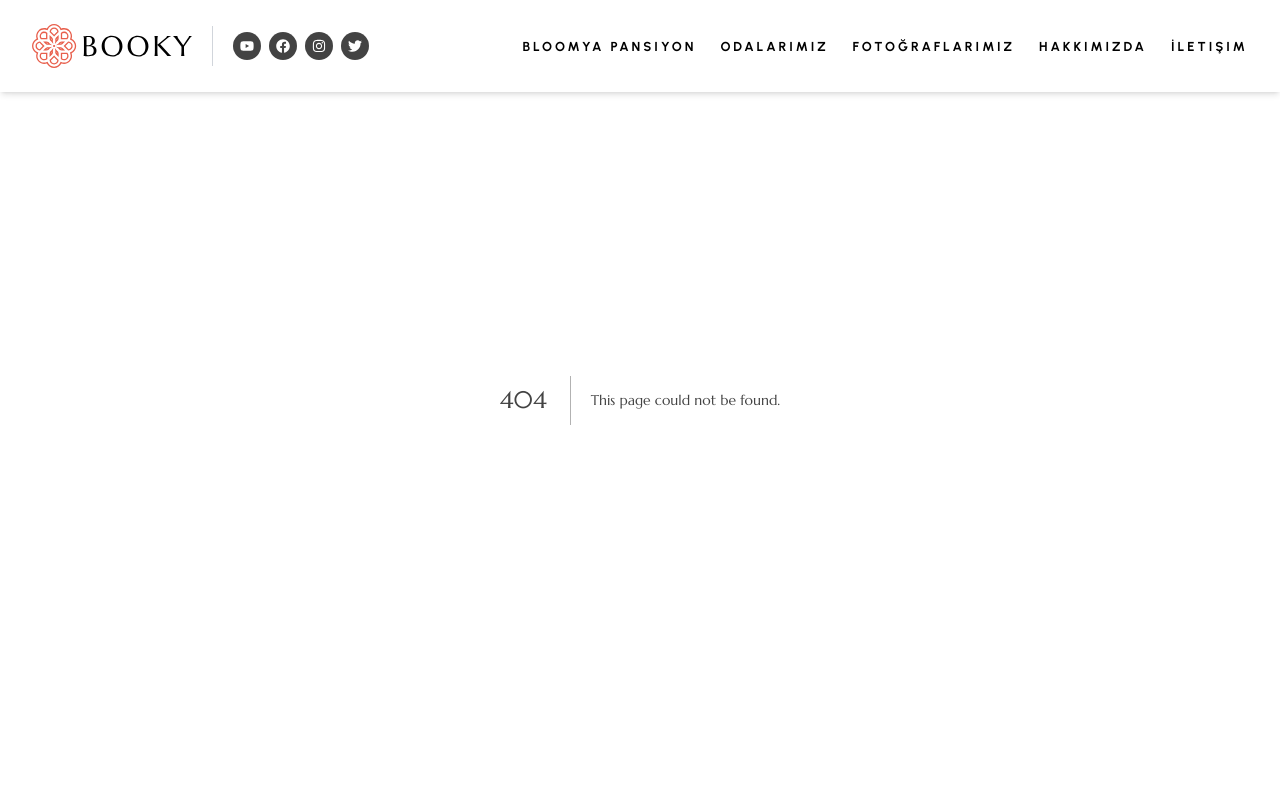
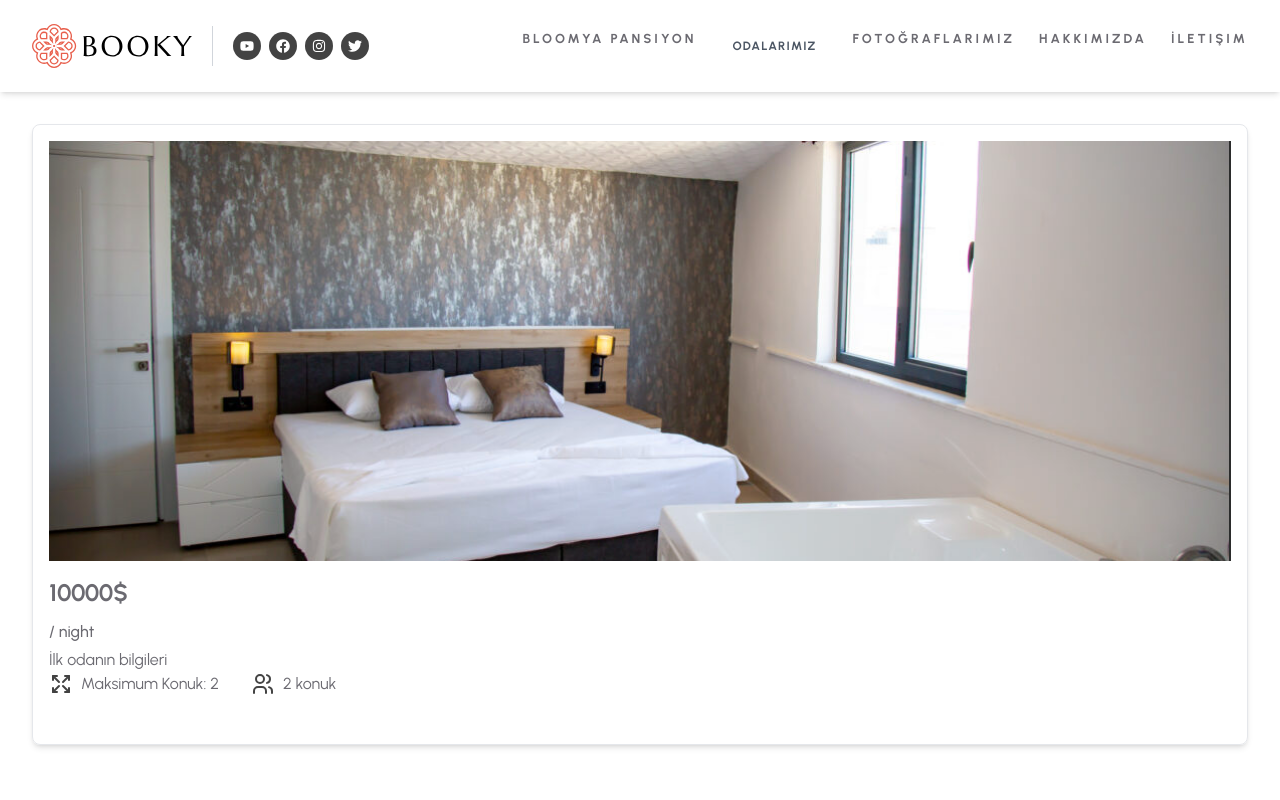
Before and after one commit to dogukan2201/hostinger, a Next.js app: page /rooms in a window 1280 px wide. Before the commit this address had no page. Shown: the top 800 px of the page. Built offline with nearby package versions, Linux system fonts and the light colour scheme.

Commit message:
room drop menu addded & rooms page added

```diff
--- a/app/room/page.tsx
+++ /dev/null
@@ -1,45 +0,0 @@
-import Image from "next/image";
-import { TbArrowsMaximize, TbUsers } from "react-icons/tb";
-
-const RoomDetails = async ({ params }: { params: any }) => {
-  return (
-    <section className="min-h-[80vh]">
-      <div className="container mx-auto py-8">
-        <div className="flex flex-col lg:flex-row lg:gap-12 h-full">
-          ROOM DETAILS
-          <div className="flex-1">
-            <div className="relative h-[360px] lg:h-[420px] mb-8">
-              <img src="/assets/oda.png" alt="Oda" className="w-full h-full" />
-            </div>
-            <div className="flex flex-1 flex-col mb-8">
-              10000$
-              <div className="flex justify-between items-center mb-4">
-                <p className="h3 font-secondary font-medium text-accent">
-                  <span className="text-base text-secondary">/ night</span>
-                </p>
-              </div>
-              İNFO ABOUT THE ROOM
-              <div className="flex items-center gap-8 mb-4">
-                <div className="flex items-center gap-2">
-                  <div className="text-2xl text-accent">
-                    <TbArrowsMaximize />
-                  </div>
-                  <p></p>
-                </div>
-                <div className="flex items-center gap-2">
-                  <div className="text-2xl text-accent">
-                    <TbUsers />
-                  </div>
-                </div>
-              </div>
-            </div>
-          </div>
-          {/* reservation */}
-          <div className="w-full lg:max-w-[360px] h-max"></div>
-        </div>
-      </div>
-    </section>
-  );
-};
-
-export default RoomDetails;
--- /dev/null
+++ b/app/rooms/page.tsx
@@ -0,0 +1,94 @@
+import { TbArrowsMaximize, TbUsers } from "react-icons/tb";
+import Link from "next/link";
+
+// Oda bilgileri
+const rooms = [
+  {
+    id: 1,
+    price: 10000,
+    image: "/assets/oda.png",
+    info: "İlk odanın bilgileri",
+    maxGuests: 2,
+  },
+  {
+    id: 2,
+    price: 15000,
+    image: "/assets/oda.png",
+    info: "İkinci odanın bilgileri",
+    maxGuests: 4,
+  },
+  {
+    id: 3,
+    price: 20000,
+    image: "/assets/oda.png",
+    info: "Üçüncü odanın bilgileri",
+    maxGuests: 3,
+  },
+  {
+    id: 4,
+    price: 25000,
+    image: "/assets/oda.png",
+    info: "Dördüncü odanın bilgileri",
+    maxGuests: 2,
+  },
+  {
+    id: 5,
+    price: 30000,
+    image: "/assets/oda.png",
+    info: "Beşinci odanın bilgileri",
+    maxGuests: 5,
+  },
+];
+
+const RoomDetails = async () => {
+  return (
+    <section className="min-h-[80vh] ">
+      <div className="container mx-auto py-8">
+        <div className="flex flex-col gap-8 h-full">
+          {rooms.map((room) => (
+            <div
+              key={room.id}
+              className="flex flex-col mb-8 border p-4 rounded-lg shadow-md"
+            >
+              <div className="relative w-full h-[420px] mb-4 overflow-hidden">
+                <Link href={`/room/${room.id}`} passHref>
+                  <button className="relative w-full h-[420px] mb-4 overflow-hidden">
+                    <img
+                      src={room.image}
+                      alt={`Oda ${room.id}`}
+                      className="w-full h-full object-cover"
+                    />
+                  </button>
+                </Link>
+              </div>
+              <div className="flex flex-col mb-4">
+                <p className="text-2xl font-bold">{room.price}$</p>
+                <p className="h3 font-secondary font-medium text-accent">
+                  <span className="text-base text-secondary">/ night</span>
+                </p>
+                <p>{room.info}</p>
+                <div className="flex items-center gap-8 mb-4">
+                  <div className="flex items-center gap-2">
+                    <div className="text-2xl text-accent">
+                      <TbArrowsMaximize />
+                    </div>
+                    <p>Maksimum Konuk: {room.maxGuests}</p>
+                  </div>
+                  <div className="flex items-center gap-2">
+                    <div className="text-2xl text-accent">
+                      <TbUsers />
+                    </div>
+                    <p>{room.maxGuests} konuk</p>
+                  </div>
+                  {/* reservation SAYFASINA ATILABİLR */}
+                </div>
+              </div>
+            </div>
+          ))}
+        </div>
+      </div>
+    </section>
+  );
+};
+
+export default RoomDetails;
--- a/components/Dropdown.tsx
+++ b/components/Dropdown.tsx
@@ -1,77 +1,37 @@
+import { Button } from "@/components/ui/button";
+import Link from "next/link";
 import {
   DropdownMenu,
   DropdownMenuContent,
   DropdownMenuGroup,
   DropdownMenuItem,
   DropdownMenuLabel,
-  DropdownMenuSeparator,
-  DropdownMenuShortcut,
   DropdownMenuTrigger,
-} from '@/components/ui/dropdown-menu';
+} from "@/components/ui/dropdown-menu";
 
-import { Avatar, AvatarImage, AvatarFallback } from './ui/avatar';
-
-import Link from 'next/link';
-import { LogoutLink } from '@kinde-oss/kinde-auth-nextjs/components';
-
-import { FaCalendarCheck, FaHome, FaSignOutAlt } from 'react-icons/fa';
-
-const Dropdown = ({ user }: { user: any }) => {
+export function RoomDropdownMenu() {
   return (
     <DropdownMenu>
       <DropdownMenuTrigger asChild>
-        <div className='flex items-center gap-2 cursor-pointer'>
-          {/* avatar */}
-          <Avatar>
-            <AvatarImage src={user.picture} />
-            <AvatarFallback className='bg-accent text-white'>{`${user.given_name[0]} ${user.family_name[0]}`}</AvatarFallback>
-          </Avatar>
-          {/* name & email */}
-          <div>
-            <div className='flex gap-1 font-bold'>
-              <p>{user.given_name}</p>
-              <p>{user.family_name}</p>
-            </div>
-            <p className='text-sm font-semibold'>{user.email}</p>
-          </div>
-        </div>
+        <Button className="text-gray-600 bg-transparent hover:bg-transparent hover:text-[#F7C873] ">
+          Odalarımız
+        </Button>
       </DropdownMenuTrigger>
-      <DropdownMenuContent
-        className='w-72 mt-4 p-4 flex flex-col gap-2'
-        align='start'
-      >
-        <DropdownMenuLabel className='text-base'>My Account</DropdownMenuLabel>
-        <DropdownMenuSeparator />
-        <DropdownMenuGroup className='flex flex-col gap-2'>
-          <Link href='/'>
-            <DropdownMenuItem>
-              Homepage
-              <DropdownMenuShortcut className='text-lg text-accent'>
-                <FaHome />
-              </DropdownMenuShortcut>
-            </DropdownMenuItem>
-          </Link>
-          <Link href='/dashboard'>
-            <DropdownMenuItem>
-              My Bookings
-              <DropdownMenuShortcut className='text-lg text-accent'>
-                <FaCalendarCheck />
-              </DropdownMenuShortcut>
-            </DropdownMenuItem>
-          </Link>
+      <DropdownMenuContent className="w-56">
+        <DropdownMenuGroup>
+          <DropdownMenuItem className="text-gray-600 hover:text-accent transition-colors">
+            <Link href="/rooms">
+              <span>Tüm Odalarımız</span>
+            </Link>
+          </DropdownMenuItem>
+          <DropdownMenuItem className="text-gray-600 hover:text-accent transition-colors">
+            <span>Single Room</span>
+          </DropdownMenuItem>
+          <DropdownMenuItem className="text-gray-600 hover:text-accent transition-colors">
+            <span>Double Room</span>
+          </DropdownMenuItem>
         </DropdownMenuGroup>
-        <DropdownMenuSeparator />
-        <LogoutLink>
-          <DropdownMenuItem>
-            Log out
-            <DropdownMenuShortcut className='text-lg text-accent'>
-              <FaSignOutAlt />
-            </DropdownMenuShortcut>
-          </DropdownMenuItem>
-        </LogoutLink>
       </DropdownMenuContent>
     </DropdownMenu>
   );
-};
-
-export default Dropdown;
+}
--- a/components/Header.tsx
+++ b/components/Header.tsx
@@ -17,7 +17,7 @@ import Nav from "./Nav";
 
 const Header = async () => {
   return (
-    <header className="py-6 shadow-md fixed top-0 left-0 right-0 z-10 bg-white">
+    <header className="py-6 shadow-md sticky top-0 left-0 right-0 z-10 bg-white">
       <div className="container mx-auto">
         <div className="flex flex-col md:flex-row md:justify-between gap-6">
           {/* logo & social icons */}
--- a/components/Nav.tsx
+++ b/components/Nav.tsx
@@ -1,8 +1,7 @@
 "use client";
 
 import Link from "next/link";
-
-import { redirect, usePathname } from "next/navigation";
+import { RoomDropdownMenu } from "@/components/Dropdown"; // Bileşeni içe aktardık
 
 const links = [
   {
@@ -11,7 +10,7 @@ const links = [
   },
   {
     name: "Odalarımız",
-    path: "/",
+    path: "/rooms",
   },
   {
     name: "Fotoğraflarımız",
@@ -28,22 +27,23 @@ const links = [
 ];
 
 const Nav = () => {
-  const pathname = usePathname();
   return (
-    <nav className="flex  items-center">
-      <ul className="flex flex-col lg:flex-row gap-6 ">
-        {links.map((link, index) => {
-          return (
-            <li key={index}>
+    <nav className="flex items-center">
+      <ul className="flex flex-col lg:flex-row gap-6">
+        {links.map((link, index) => (
+          <li key={index}>
+            {link.name === "Odalarımız" ? (
+              <RoomDropdownMenu />
+            ) : (
               <Link
                 href={link.path}
-                className="font-bold text-[13px] uppercase tracking-[3px] hover:text-accent-hover transition-all"
+                className="font-bold text-[13px] uppercase tracking-[3px] hover:text-accent-hover transition-all "
               >
                 {link.name}
               </Link>
-            </li>
-          );
-        })}
+            )}
+          </li>
+        ))}
       </ul>
     </nav>
   );
```
